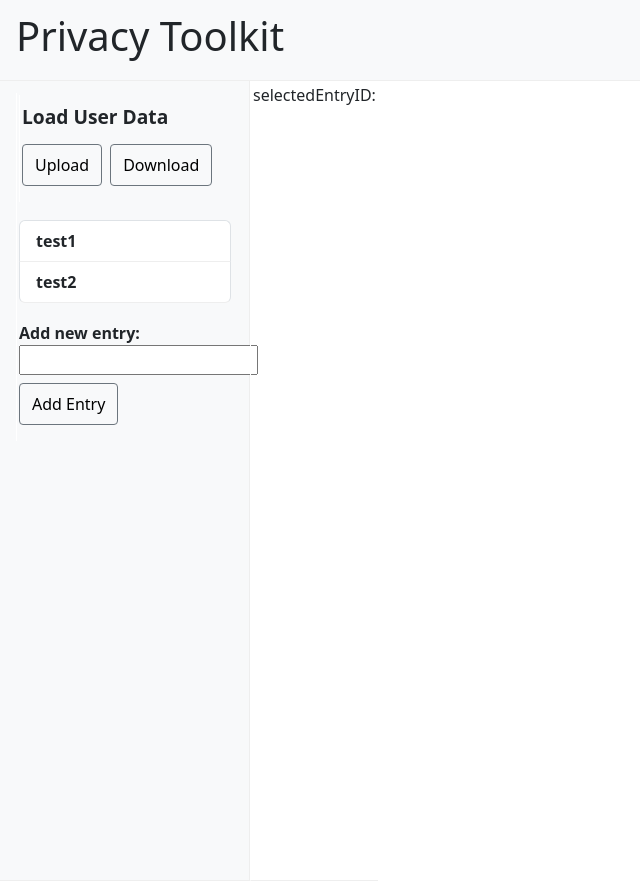
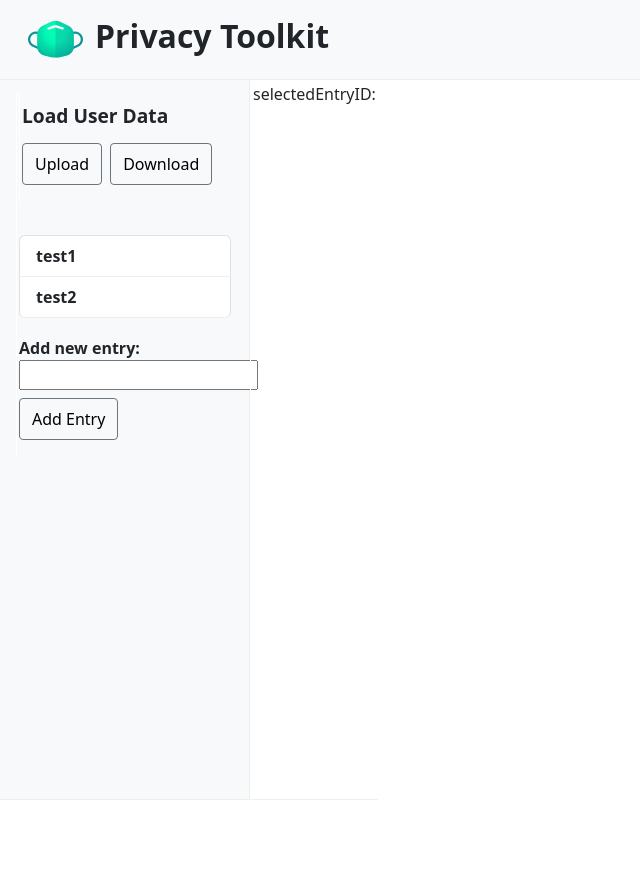
Before and after one commit to smartmaja/privacy-toolkit, a React (Vite) app: page / in a window 1280 px wide. Shown: the whole page, without its empty margins (0-640 px from the left). After the commit the page ends 800 px from the top, so only its background shows below. Built offline with nearby package versions, Linux system fonts and the light colour scheme.

Commit message:
more cosmetic updates

```diff
--- a/src/components/HeaderBar.tsx
+++ b/src/components/HeaderBar.tsx
@@ -1,8 +1,12 @@
+import logo from '../assets/icon.svg';
+
+
 function HeaderBar() {
     return (
-        <div>
-            <h1>Privacy Toolkit</h1>
-        </div>
+        <>
+            <img src={logo} alt=" " className='header-logo'/>
+            <p className="header-title">Privacy Toolkit</p>
+        </>
     );
 }
 
--- a/src/style.css
+++ b/src/style.css
@@ -29,6 +29,24 @@ body {
     background-color: var(--bg2);
     padding: 12px 16px;
     border-bottom: 1px solid #eee;
+    height: 80px;
+    display: flex;
+}
+
+.header-title {
+    font-size: 2rem;
+    font-weight: bold;
+}
+
+.header-logo {
+  margin-right: 12px;
+  margin-left: 12px;
+}
+
+.content {
+    display: flex;
+    min-height: calc(100vh - 80px);
+    align-items: stretch;
 }
 
 .panel {
@@ -42,8 +60,8 @@ body {
 }
 
 .list-group-item.active {
-    background-color: var(--primary-color);
-    color: white;
+    background-color: var(--secondary-color);
+    border: 1px solid var(--secondary-color);
 }
 
 .list-group-item {
@@ -52,7 +70,9 @@ body {
 
 .tool-container {
     display: flex;
-    height: 100vh;
+    min-height: calc(100vh - 80px);
+    align-items: stretch; /* Ensure the items stretch to fill the container */
+    height: auto;
 }
 
 .sidepanel {
@@ -60,10 +80,16 @@ body {
     width: 250px;
     font-weight: 550;
     border-bottom: 1px solid #eee;
+    height: auto;
 }
 
 .sidepanel-left {
     border-right: 1px solid #eee;
+    min-height: calc(100vh - 80px);
+    height: auto;
+    display: flex; /* Ensure the side panel is a flex container */
+    flex-direction: column; /* Stack children vertically */
+    flex: 0 0 250px; /* Fixed width for the side panel */
 }
 
 .tool-panel {
--- a/src/tools/HealthLoggingTool/components/AddNewEntryPanel.tsx
+++ b/src/tools/HealthLoggingTool/components/AddNewEntryPanel.tsx
@@ -89,7 +89,7 @@ function AddNewEntryPanel({ localUserData, setLocalUserData }: AddNewEntryPanelP
             <form onSubmit={handleAddEntry} id="entry-form">
                 <div>
                     <label htmlFor="entry-title">Add new entry:</label>
-                    <input type="text" id="entry-title" name="entry-title" required />
+                    <input type="text" id="entry-title" name="entry-title" autoComplete="off" required />
                 </div>
                 <button type="submit" className="btn btn-secondary" style={{ marginTop: "8px" }}>Add Entry</button>
             </form>
--- a/src/tools/HealthLoggingTool/components/EntrySelectorPanel.tsx
+++ b/src/tools/HealthLoggingTool/components/EntrySelectorPanel.tsx
@@ -198,9 +198,12 @@ function EntrySelectorPanel({ localUserData, selectedEntryID, setSelectedEntryID
     }
 
     return (
+        <>
+        <p></p>
         <ul className="list-group">
             {getEntries()}
         </ul>
+        </>
     );
 }
 
```
Also changed, not shown: src/assets/icon.svg (added).
